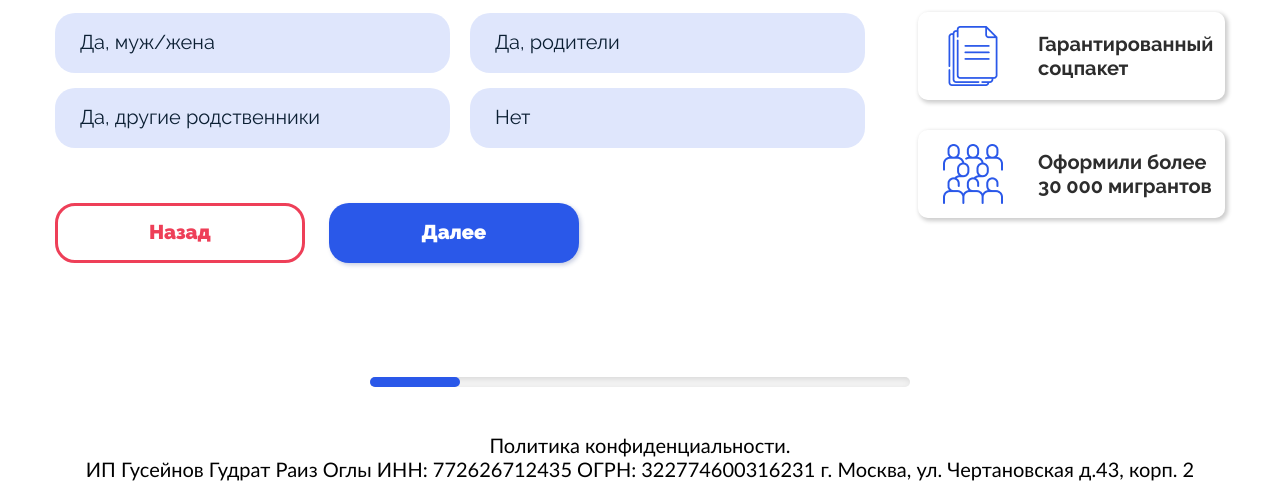
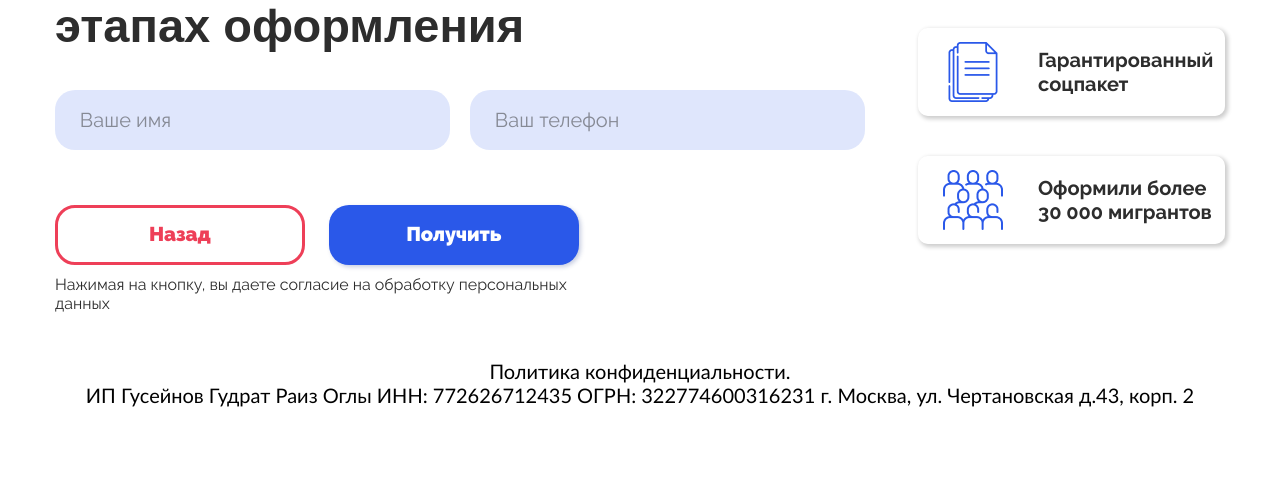
Before and after one commit to barsov-wd/quiz-rosmgr, a website: page src/index.html in a window 1280 px wide. Shown: the part 404-887 px from the top of the page. After the commit the page ends 813 px from the top, so only its background shows below. Drawn offline with nearby package versions, Linux system fonts and the light colour scheme; files that its build step writes are made by us from their sources.

Commit message:
На проверку

```diff
--- a/src/index.html
+++ b/src/index.html
@@ -60,7 +60,7 @@
     </section>
     <!-- ./promo -->
 
-    <section class="quiz" style="display: block;">
+    <section class="quiz" style="display: none;">
         <div class="container">
             <div class="quiz__inner">
                 <div class="quiz__content">
@@ -154,7 +154,7 @@
     </section>
     <!-- ./quiz -->
 
-    <section class="last" style="display: none;">
+    <section class="last" style="display: block;">
         <div class="container">
             <div class="last__inner">
                 <div class="last__content">
```
Also changed, not shown: dist/index.html.
